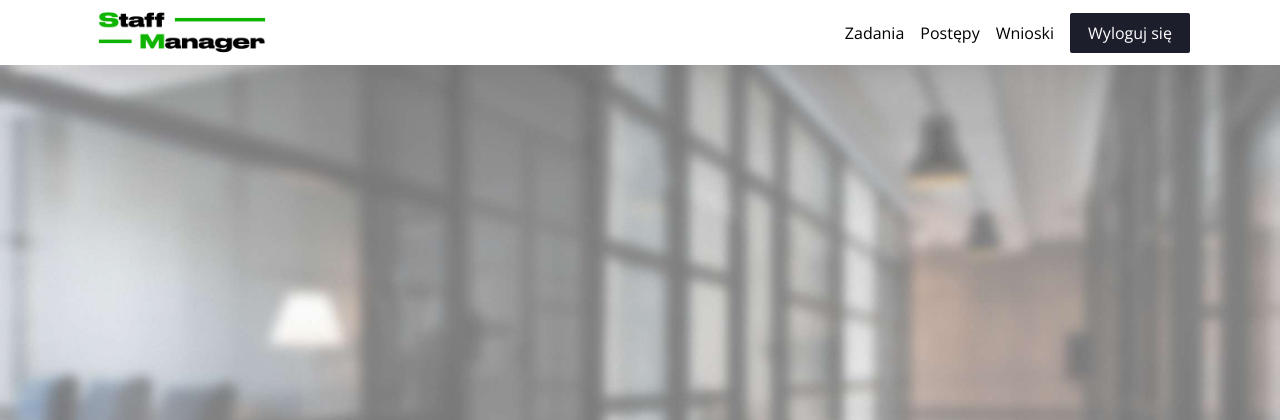
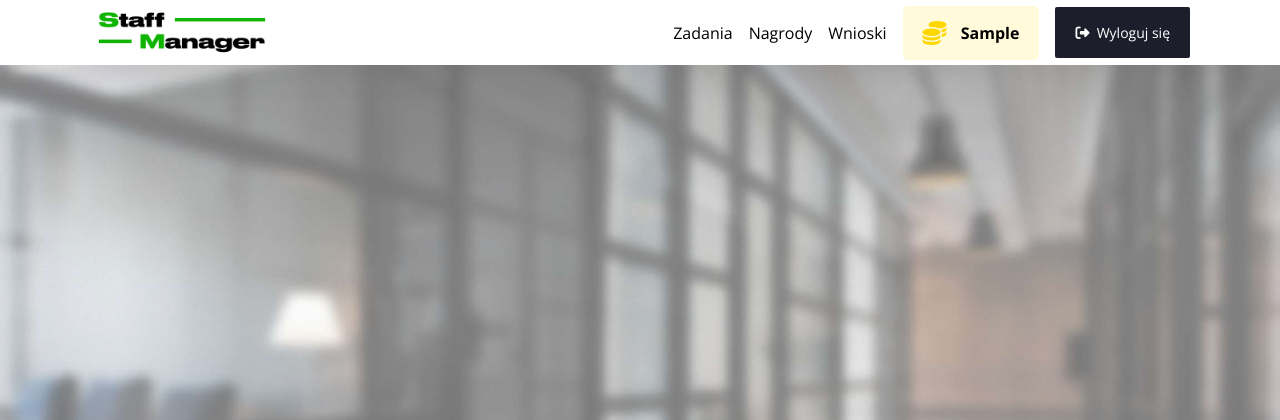
Before and after one commit to zygmuntszymon/StaffManager, a PHP site: page /app/views/header.php in a window 1280 px wide. Shown: the top 420 px of the page. Run offline with PHP 8.4, Linux system fonts and the light colour scheme; the visitor is signed in with stand-in values (Sample User, id 1); tables that the repository leaves empty or names only in its code hold one stand-in row (values such as "Sample post").

Commit message:
system punktow pt1

```diff
--- /dev/null
+++ b/app/models/Points.php
@@ -0,0 +1,33 @@
+<?php
+require_once __DIR__ . '/../utils/config.php';
+
+class Points {
+    private $pdo;
+
+    public function __construct($pdo) {
+        $this->pdo = $pdo;
+    }
+
+    public function getUserPoints($userId) {
+
+        $stmt = $this->pdo->prepare('SELECT punkty FROM pracownicy WHERE id = :user_id');
+        $stmt->execute(['user_id' => $userId]);
+        $result = $stmt->fetch(PDO::FETCH_ASSOC);
+
+        if ($result) {
+            return $result['punkty'];
+        } else {
+            return 0;
+        }
+    }
+
+    public function updateUserPoints($userId, $punkty) {
+        $stmt = $this->pdo->prepare('UPDATE pracownicy SET punkty = :punkty WHERE id = :user_id');
+        return $stmt->execute(['punkty' => $punkty, 'user_id' => $userId]);
+    }
+    public function incrementUserPoints($userId, $increment) {
+        $stmt = $this->pdo->prepare('UPDATE pracownicy SET punkty = punkty + :increment WHERE id = :user_id');
+        return $stmt->execute(['increment' => $increment, 'user_id' => $userId]);
+    }
+}
+?>
--- a/app/utils/session.php
+++ b/app/utils/session.php
@@ -1,19 +1,24 @@
 <?php
-class Session {
-    public static function start() {
+require_once __DIR__ . '/config.php'; // Dodaj to, aby załadować połączenie z bazą danych
+
+class Session
+{
+    public static function start()
+    {
         if (session_status() === PHP_SESSION_NONE) {
             session_start();
         }
     }
 
-    public static function destroy() {
+    public static function destroy()
+    {
         session_start();
         session_unset();
         session_destroy();
     }
 
-    public static function isLoggedIn() {
+    public static function isLoggedIn()
+    {
         return isset($_SESSION['user_id']);
     }
 }
-?>
--- a/app/views/header.php
+++ b/app/views/header.php
@@ -1,6 +1,12 @@
 <?php
 require_once dirname(__DIR__) . '/utils/session.php';
+require_once dirname(__DIR__) . '/models/Points.php';
+
 Session::start();
+if (Session::isLoggedIn()) {
+    $pointsModel = new Points($pdo);
+    $_SESSION['punkty'] = $pointsModel->getUserPoints($_SESSION['user_id']);
+}
 ?>
 <!DOCTYPE html>
 <html lang="en">
@@ -15,6 +21,32 @@ Session::start();
     <link rel="stylesheet" href="../public/css/pracodawca.css">
     <link rel="stylesheet" href="https://cdnjs.cloudflare.com/ajax/libs/font-awesome/6.7.2/css/all.min.css" integrity="sha512-Evv84Mr4kqVGRNSgIGL/F/aIDqQb7xQ2vcrdIwxfjThSH8CSR7PBEakCr51Ck+w+/U6swU2Im1vVX0SVk9ABhg==" crossorigin="anonymous" referrerpolicy="no-referrer" />
     <title>StaffManager</title>
+    <script src="https://code.jquery.com/jquery-3.6.0.min.js"></script>
+    <script>
+        // Funkcja sprawdzająca, czy użytkownik jest zalogowany i czy pracownik
+        function isLoggedInAndEmployee() {
+            return <?php echo json_encode(Session::isLoggedIn() && $_SESSION['rola'] === 'pracownik'); ?>;
+        }
+
+        // Funkcja aktualizująca punkty użytkownika
+        function updatePoints() {
+            if (isLoggedInAndEmployee()) {
+                $.ajax({
+                    url: '../app/utils/update_points.php',
+                    method: 'POST',
+                    success: function(response) {
+                        console.log('Punkty zostały zaktualizowane: ' + response);
+                        $('#user-points').text(response); // Aktualizacja punktów w nagłówku
+                    }
+                });
+            }
+        }
+
+        // Uruchom funkcję co 5 sekund, jeśli użytkownik jest zalogowany
+        if (isLoggedInAndEmployee()) {
+            setInterval(updatePoints, 5000);
+        }
+    </script>
 </head>
 
 <body>
@@ -26,13 +58,24 @@ Session::start();
             <?php
             if (Session::isLoggedIn()) { ?>
                 <div class="header_menu">
-                    <a href="" class="">Zadania</a>
-                    <a href="" class="">Postępy</a>
-                    <a href="">Wnioski</a>
-                    <a href="logout.php" id="btn_logout">Wyloguj się</a>
+                    <?php
+                    if (Session::isLoggedIn() && $_SESSION['rola'] === 'pracownik') { ?>
+                        <a href="" class="">Zadania</a>
+                        <a href="nagrody.php" class="">Nagrody</a>
+                        <a href="">Wnioski</a>
+                        <div id="header_points">
+                            <i class="fa-solid fa-coins"></i> &nbsp;<span id="user-points"> <?php echo $_SESSION['punkty']; ?></span>
+                        </div>
+                    <?php
+                    }
+                    ?>
+                    <a href="logout.php" id="btn_logout"> <i class="fa-solid fa-right-from-bracket"></i> &nbsp; Wyloguj się</a>
                 </div>
             <?php
             }
             ?>
         </div>
     </div>
+</body>
+
+</html>
--- a/public/css/header.css
+++ b/public/css/header.css
@@ -39,9 +39,8 @@
     display: flex;
     align-items: center;
     justify-content: center;
-    font-size: 16px;
-    width: 120px;
-    height: 40px;
+    font-size: 14px;
+    padding: 16px 20px;
     background-color: #1D1E2C;
     color: white;
     outline: none;
@@ -52,3 +51,19 @@
 #btn_logout:hover{
     background-color: #393b58;
 }
+#header_points{
+    padding: 10px 15px;
+    background-color: rgba(255, 217, 0, 0.15);
+    font-weight: bold;
+    border-radius: 5px;
+    display: flex;
+    align-items: center;
+    justify-content: center;
+}
+#header_points * {
+    margin: 5px;
+}
+#header_points i {
+    color: gold;
+    font-size: 24px;
+}
--- /dev/null
+++ b/public/nagrody.php
@@ -0,0 +1,5 @@
+<?php
+include '../app/views/header.php';
+require_once __DIR__ . '/../app/utils/session.php';
+Session::start();
+echo $_SESSION['punkty'];
```
Also changed, not shown: app/utils/update_points.php (added, +17 -0 lines), public/login.php (+8 -4 lines), public/logout.php (+16 -0 lines).
